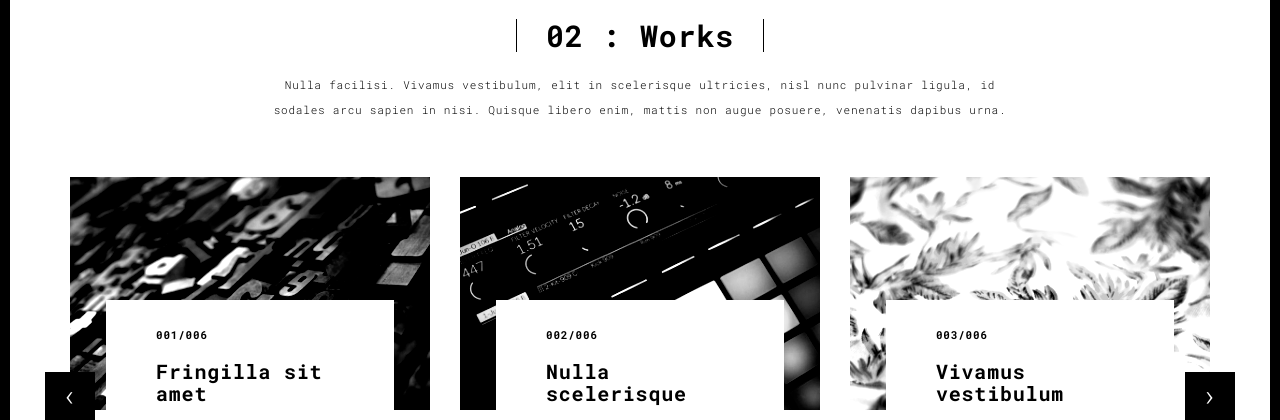
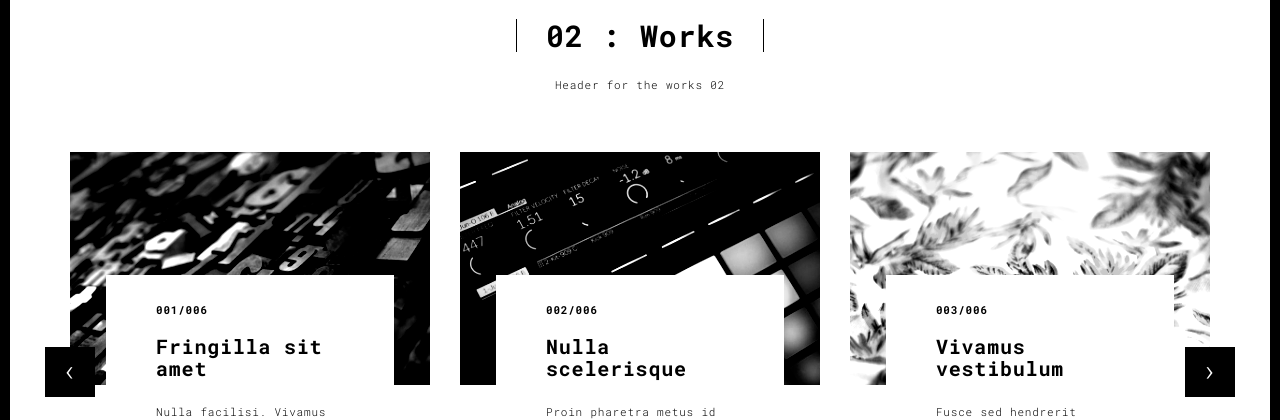
Before and after one commit to Lucas8Machado/portfo, a Flask app: page /works.html in a window 1280 px wide. Shown: the part 90-510 px from the top of the page. Run offline with Flask 3, Linux system fonts and the light colour scheme; some libraries are stand-ins or nearby versions.

Commit message:
Update works.html

```diff
--- a/templates/works.html
+++ b/templates/works.html
@@ -56,7 +56,7 @@
       <div class="col-sm-8 col-sm-offset-2 section-container-spacer">
         <div class="text-center">
           <h1 class="h2">02 : Works</h1>
-          <p>Nulla facilisi. Vivamus vestibulum, elit in scelerisque ultricies, nisl nunc pulvinar ligula, id sodales arcu sapien in nisi. Quisque libero enim, mattis non augue posuere, venenatis dapibus urna.</p>
+          <p>Header for the works 02</p>
         </div>
       </div>
 
```
